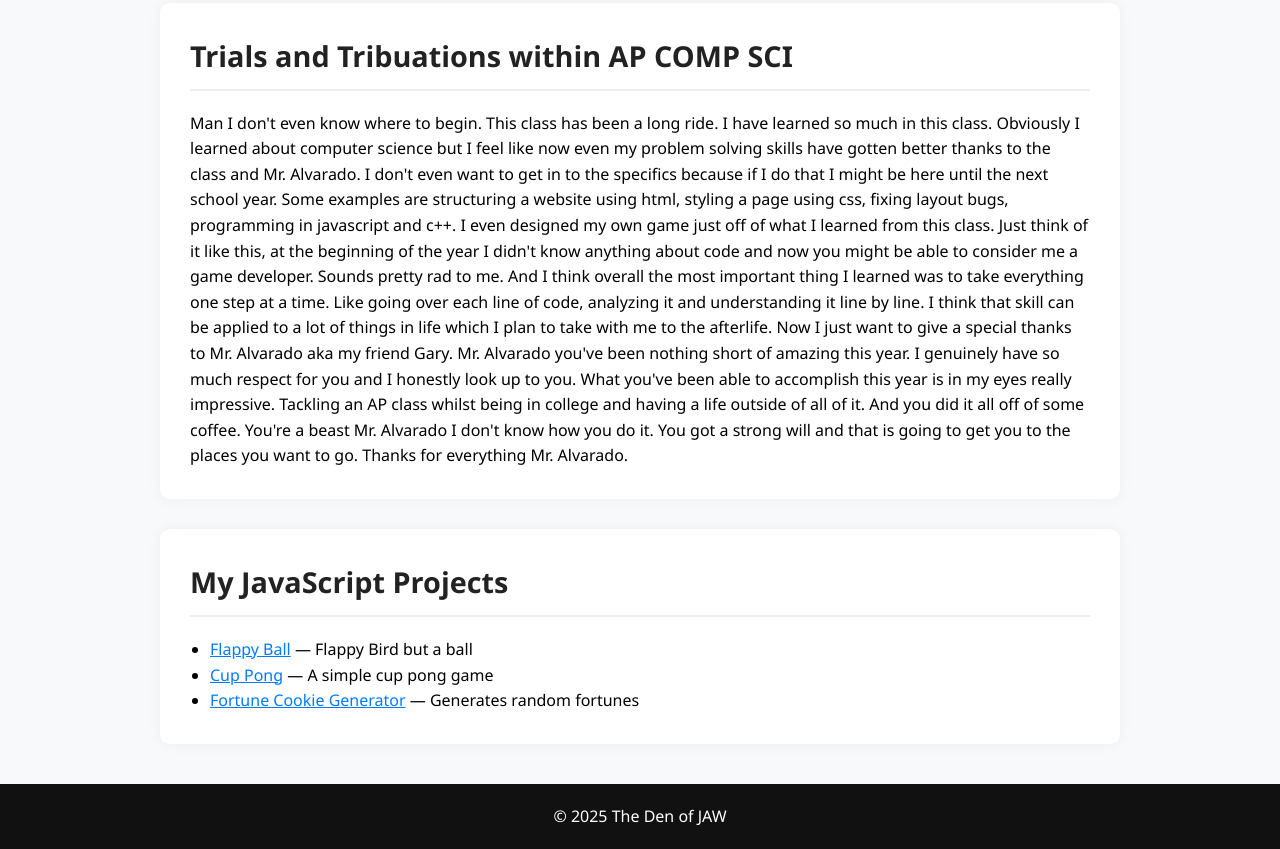
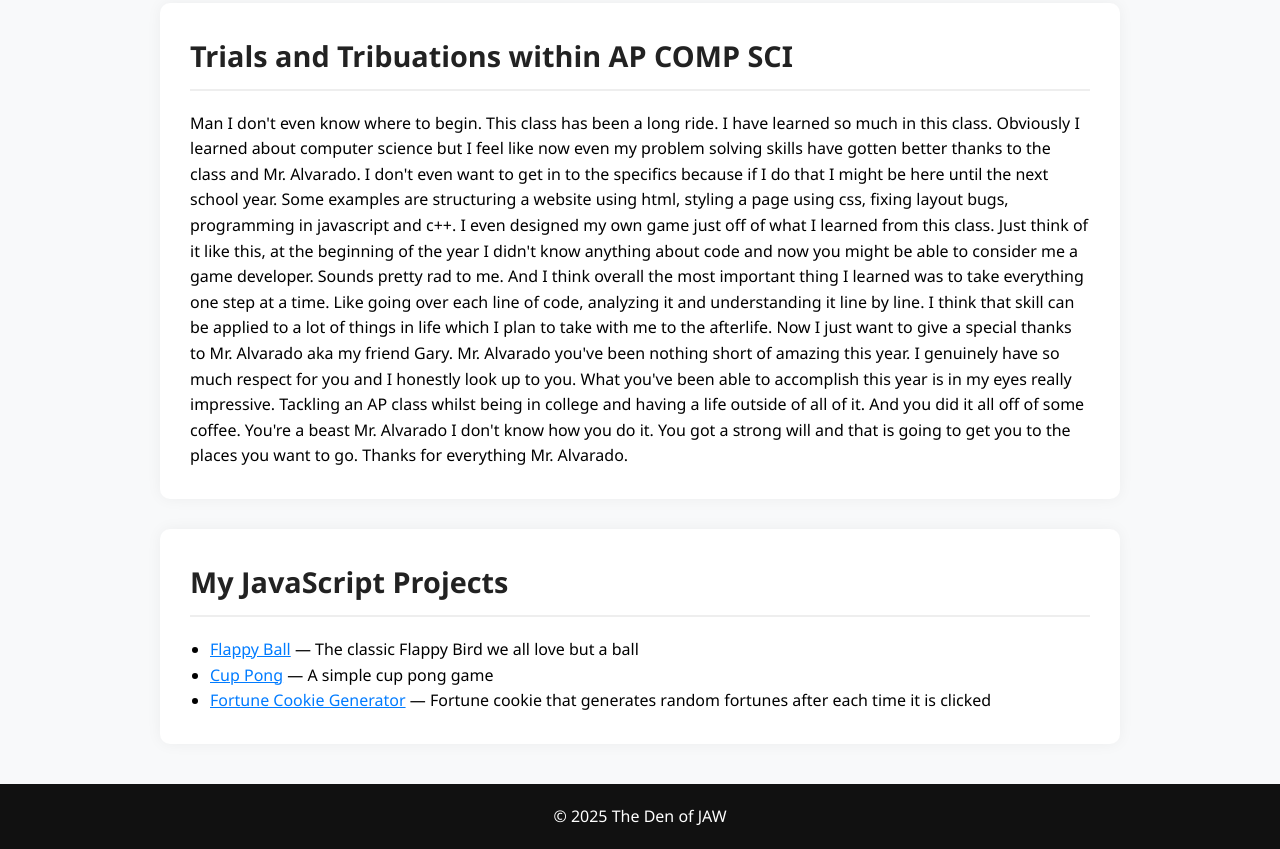
Before and after one commit to bbylfevmp/Final-Project, a plain HTML site: page index.html in a window 1280 px wide. Shown: the part 3158-4007 px from the top of the page. Drawn offline with Linux system fonts and the light colour scheme.

Commit message:
Update index.html

```diff
--- a/index.html
+++ b/index.html
@@ -216,9 +216,9 @@
     <section>
       <h2>My JavaScript Projects</h2>
       <ul>
-        <li><a href="Project1.html" target="_blank">Flappy Ball</a> — Flappy Bird but a ball</li>
+        <li><a href="Project1.html" target="_blank">Flappy Ball</a> — The classic Flappy Bird we all love but a ball</li>
         <li><a href="Project2.html" target="_blank">Cup Pong</a> — A simple cup pong game</li>
-        <li><a href="Project3.html" target="_blank">Fortune Cookie Generator</a> — Generates random fortunes</li>
+        <li><a href="Project3.html" target="_blank">Fortune Cookie Generator</a> — Fortune cookie that generates random fortunes after each time it is clicked</li>
       </ul>
     </section>
   </main>
```
